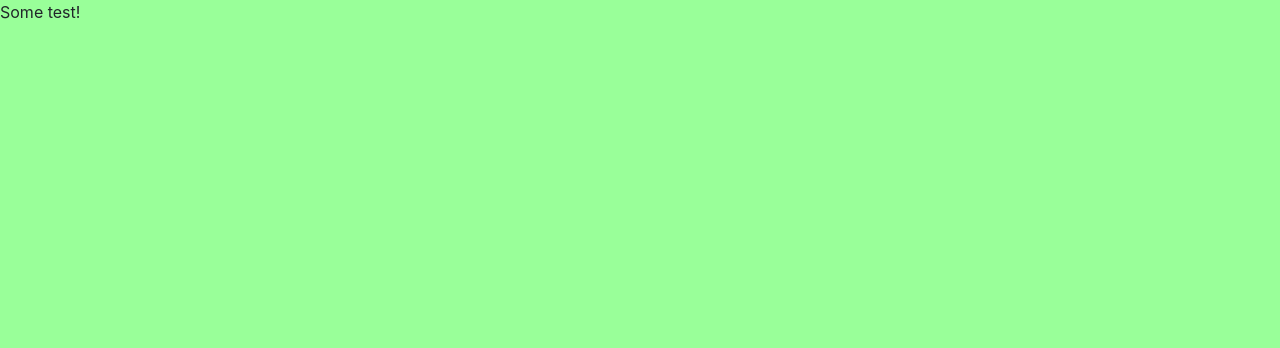
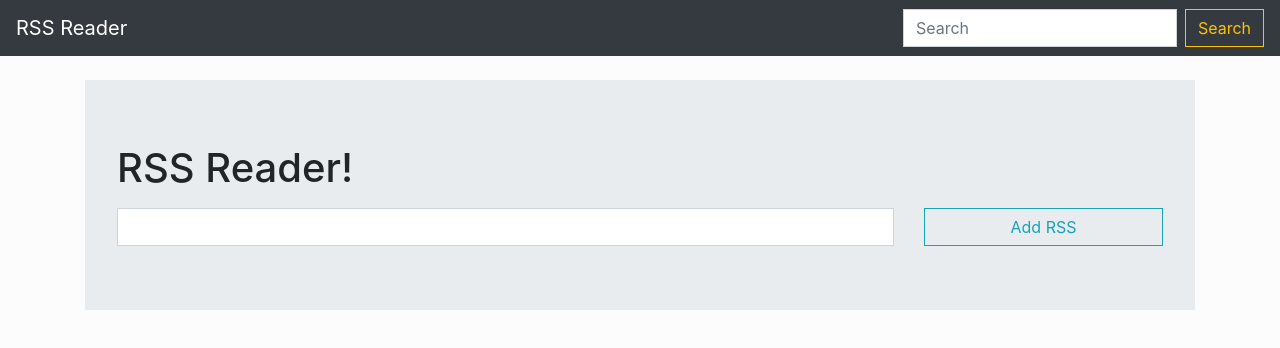
Before and after one commit to kitXIII/project-lvl3-s402, a website built with webpack: page src/template.html in a window 1280 px wide. Built offline with nearby package versions, Linux system fonts and the light colour scheme.

Commit message:
add bootstrap & styles

```diff
--- a/package.json
+++ b/package.json
@@ -1,5 +1,5 @@
 {
-  "name": "kit-rss",
+  "name": "rss-kit",
   "version": "0.0.1",
   "description": "",
   "scripts": {
--- a/src/js/Example.js
+++ b/src/js/Example.js
@@ -4,7 +4,7 @@ export default class Example {
   }
 
   init() {
-    this.element.textContent = 'hello, world!';
-    console.log('ehu1!');
+    this.element.textContent = 'Welcome!';
+    console.log('ehu!');
   }
 }
--- a/src/js/index.js
+++ b/src/js/index.js
@@ -3,5 +3,5 @@ import 'bootstrap';
 import init from './init';
 
 // eslint-disable-next-line no-undef
-setTimeout(() => $('#point').html('Some test!'), 5000);
+setTimeout(() => $('#point').html('RSS Reader!'), 5000);
 init();
--- a/src/sass/_custom.sass
+++ b/src/sass/_custom.sass
@@ -0,0 +1 @@
+$enable-rounded: false
--- a/src/sass/_styles.sass
+++ b/src/sass/_styles.sass
@@ -1,2 +1,5 @@
 body
-  background-color: #9f9
+  background-color: #fcfcfc
+
+.jumbotron
+  background-color: #e9ecef
--- a/src/template.html
+++ b/src/template.html
@@ -7,6 +7,34 @@
   <title>RSS Reader</title>
 </head>
 <body>
-  <div id="point"></div>
+  <nav class="navbar navbar-expand-md navbar-dark bg-dark mb-4">
+    <a class="navbar-brand" href="#">RSS Reader</a>
+    <button class="navbar-toggler" type="button" data-toggle="collapse" data-target="#navbarCollapse" aria-controls="navbarCollapse" aria-expanded="false">
+      <span class="navbar-toggler-icon"></span>
+    </button>
+    <div class="collapse navbar-collapse" id="navbarCollapse">
+      <ul class="navbar-nav ml-auto">
+      <form class="form-inline mt-2 mt-md-0 flex-column align-items-stretch align-items-sm-start flex-sm-row">
+        <input class="form-control mr-sm-2" type="text" placeholder="Search">
+        <button class="btn btn-outline-warning my-2 my-sm-0" type="submit">Search</button>
+      </form>
+    </div>
+  </nav>
+  <main class='container'>
+    <div class='jumbotron'>
+      <h1 id="point">RSS Reader</h1>
+      <form>
+        <div class='row pt-2'>
+          <div class='col-md-9 mb-2 mb-md-0'>
+            <input class="form-control" type="text">
+          </div>
+          <div class='col-md-3'>
+            <button class="btn btn-outline-info col" type="submit">Add RSS</button>
+          </div>
+        </div>
+      </form>
+    </div>
+    <div ></div>
+  </main>
 </body>
 </html>
```
Also changed, not shown: 1 other file.
